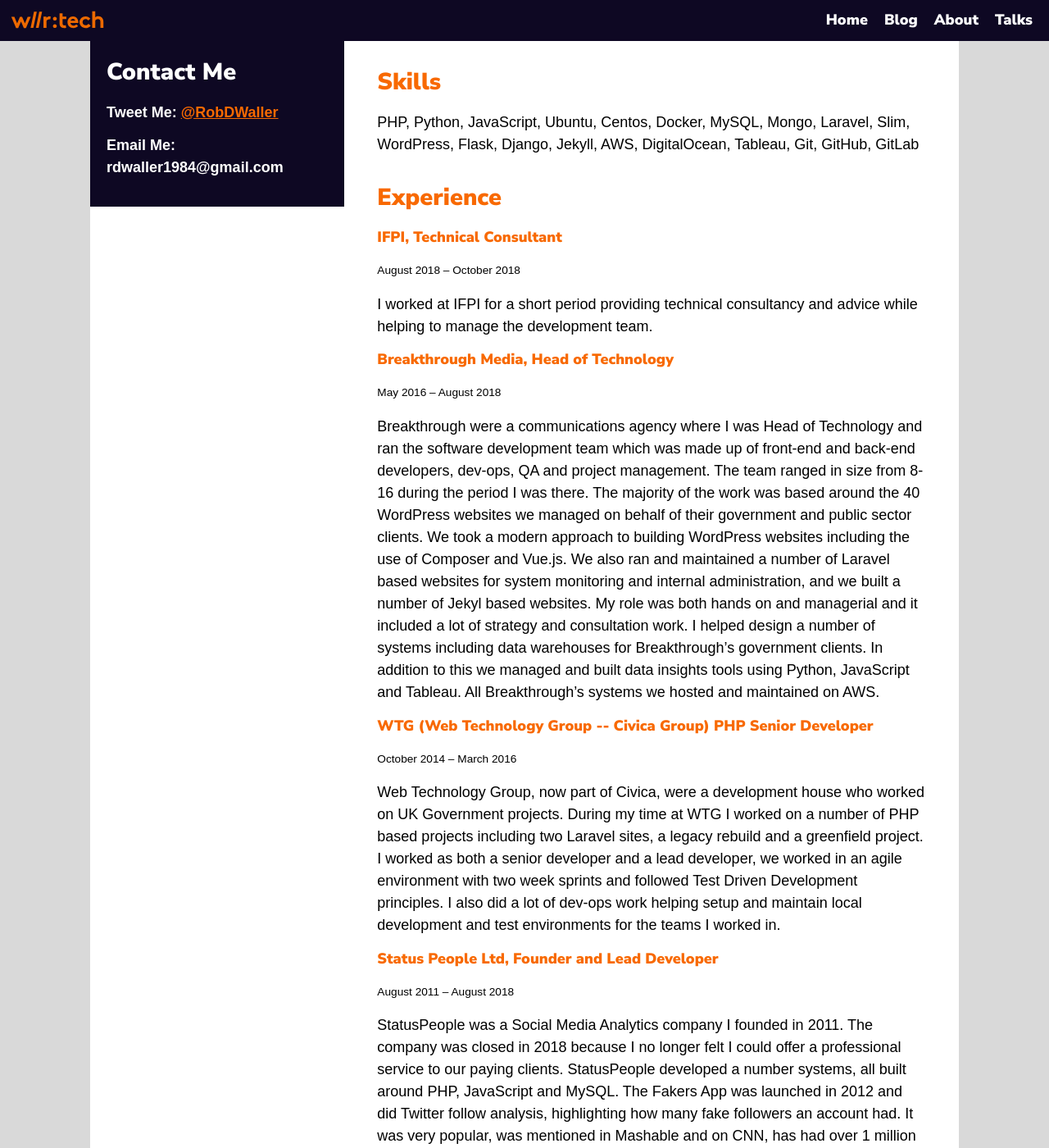
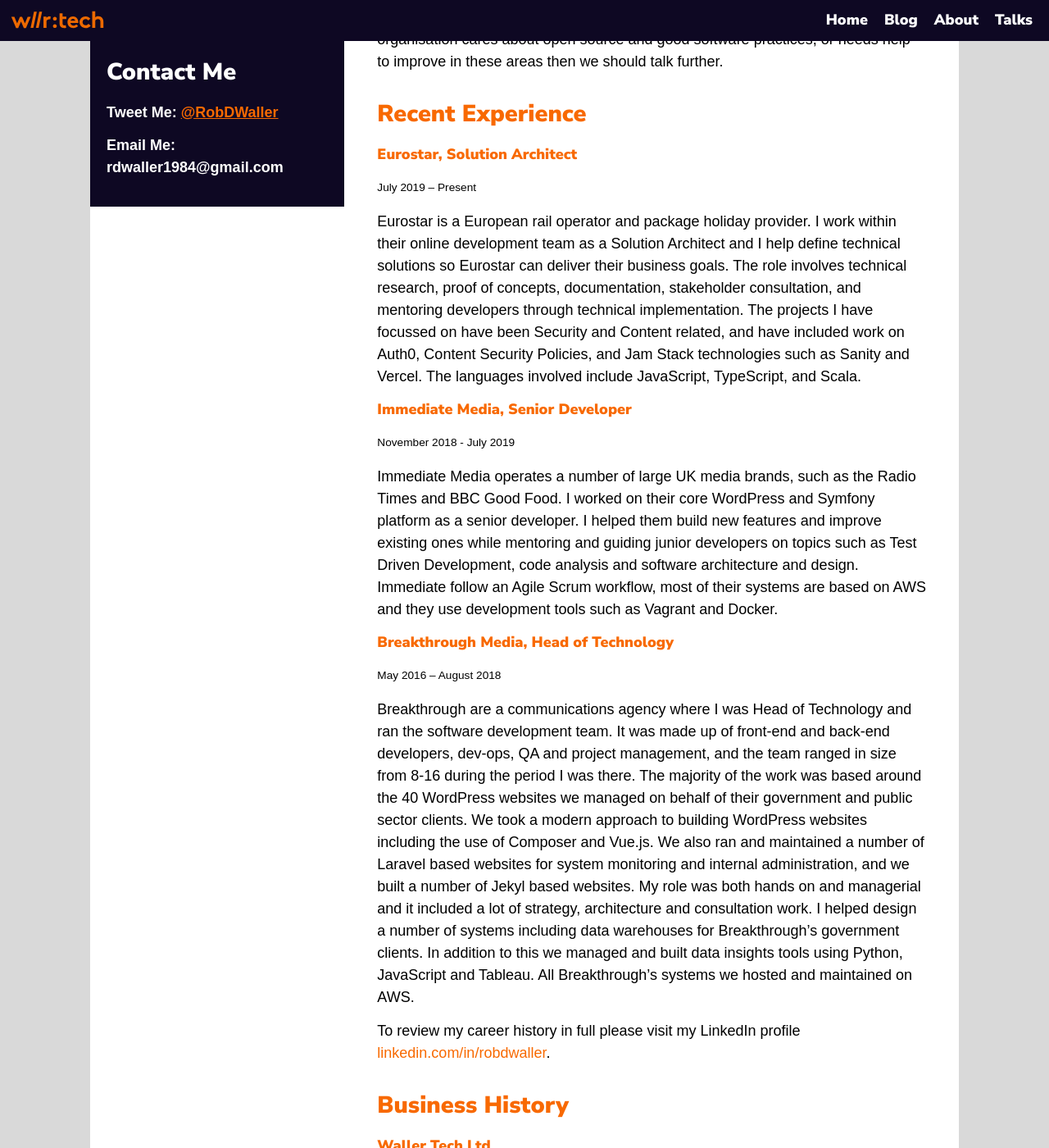
Before and after one commit to RobDWaller/robdwaller.github.io, a Jekyll site: the page built from about.html, in a window 1280 px wide and 1400 px high, scrolled down 778 px. Shown: the whole window at 82% size. Built offline with Jekyll 4.4.1, drawn with Linux system fonts in a browser that asks for light colours; some of the changed text lies outside the part shown.

Commit message:
Updated profile information on about page.

```diff
--- a/about.html
+++ b/about.html
@@ -5,64 +5,103 @@
 description: Personal statement, skills and experience for software developer Rob Waller
 ---
 <h1>About</h1>
-<h2>Personal Statement</h2>
-<p>I am a senior software developer and manager with nearly a decade and a half of experience. I have strong skills in PHP, JavaScript and Python along with a lot of dev-ops experience including Docker. In addition, I have worked with database technologies including MySQL, Mongo, Redis, Elastic and SQL Server. I am also a proponent of Test Driven Development, SOLID principles and maintain a number of Open Source projects.</p>
-<p>I have recently moved back into contracting but previously was the Head of Technology at Breakthrough Media where I ran a team of software developers, project managers and QAs. The work focused on web technologies such as WordPress, Laravel, Vue.js, and Jekyll, along with data insights work based on Tableau, Python and JavaScript.</p>
-<p>Before Breakthrough Media I worked as a freelance software developer for a number of agencies. This includes BBH, Wolff Olins, WTG and WebCredible. The work ranged from private to public sector and had a focus on areas such as digital marketing and web development. Along with this I ran my own business which found success in 2012 / 13 when I released a social media analytics app that has been used by over one million people.</p>
-<p>I have strong communication skills, have presented talks regularly in both business and public settings. And while at WebCredible I spent four years running their HTML and CSS training courses.</p>
-<p><a href="/cv.pdf">Download My CV</a></p>
-<h2>Skills</h2>
-<p>PHP, Python, JavaScript, Ubuntu, Centos, Docker, MySQL, Mongo, Laravel, Slim, WordPress, Flask, Django, Jekyll, AWS, DigitalOcean, Tableau, Git, GitHub, GitLab</p>
-<h2>Experience</h2>
-<h4>IFPI, Technical Consultant</h4>
-<small>August 2018 – October 2018</small>
-<p>I worked at IFPI for a short period providing technical consultancy and advice while helping to manage the development team.</p>
+<p>Good software is easy to understand, well tested and secure. I am a software
+    developer with 15 years of experience who likes to work with and mentor
+    developers and teams on how they can improve their code quality and security
+    so they can produce better software.</p>
+<p>I have experience with various languages including PHP, JavaScript, Rust and
+    TypeScript. If you review my open source contributions you will see I have a
+    great deal of experience with test frameworks, code analysis, documentation
+    and automation. I’ve also written on these topics in detail and given numerous
+    talks to user groups and conferences.</p>
+<ul>
+    <li><a href="https://github.com/RobDWaller">github.com/RobDWaller</a></li>
+    <li><a href="https://rbrt.wllr.info/blog">rbrt.wllr.info/blog</a></li>
+    <li><a href="https://rbrt.wllr.info/talks">rbrt.wllr.info/talks</a></li>
+</ul>
+<p>Much of the work I have carried out has had a focus on security, and you can
+    see from my open source work I have made contributions to security features
+    such as JSON Web Tokens and Content Security Policies.</p>
+<p>During my career I’ve worked with numerous organisations, big and small,
+    including Eurostar, Immediate Media, Breakthrough Media, The Ministry of
+    Justice, the Home Office and many more. I’ve fulfilled roles ranging from
+    senior developer, technical consultant, architect and manager which provides
+    me with an in-depth understanding of the tech industry and the challenges
+    many organisations face.</p>
+<p>I believe I have a great deal of experience and insight to offer. So if your
+    organisation cares about open source and good software practices, or needs
+    help to improve in these areas then we should talk further.</p>
+<h2>Recent Experience</h2>
+<h4>Eurostar, Solution Architect</h4>
+<small>July 2019 – Present</small>
+<p>Eurostar is a European rail operator and package holiday provider. I work
+    within their online development team as a Solution Architect and I help
+    define technical solutions so Eurostar can deliver their business goals. The
+    role involves technical research, proof of concepts, documentation,
+    stakeholder consultation, and mentoring developers through technical
+    implementation. The projects I have focussed on have been Security and
+    Content related, and have included work on Auth0, Content Security Policies,
+    and Jam Stack technologies such as Sanity and Vercel. The languages involved
+    include JavaScript, TypeScript, and Scala.</p>
+<h4>Immediate Media, Senior Developer</h4>
+<small>November 2018 - July 2019</small>
+<p>Immediate Media operates a number of large UK media brands, such as the Radio
+    Times and BBC Good Food. I worked on their core WordPress and Symfony
+    platform as a senior developer. I helped them build new features and improve
+    existing ones while mentoring and guiding junior developers on topics such
+    as Test Driven Development, code analysis and software architecture and
+    design. Immediate follow an Agile Scrum workflow, most of their systems are
+    based on AWS and they use development tools such as Vagrant and Docker.</p>
 <h4>Breakthrough Media, Head of Technology</h4>
 <small>May 2016 – August 2018</small>
-<p>Breakthrough were a communications agency where I was Head of Technology and ran the software development team which was made up of front-end and back-end developers, dev-ops, QA and project management. The team ranged in size from 8-16 during the period I was there. The majority of the work was based around the 40 WordPress websites we managed on behalf of their government and public sector clients. We took a modern approach to building WordPress websites including the use of Composer and Vue.js. We also ran and maintained a number of Laravel based websites for system monitoring and internal administration, and we built a number of Jekyl based websites. My role was both hands on and managerial and it included a lot of strategy and consultation work. I helped design a number of systems including data warehouses for Breakthrough’s government clients. In addition to this we managed and built data insights tools using Python, JavaScript and Tableau. All Breakthrough’s systems we hosted and maintained on AWS.</p>
-<h4>WTG (Web Technology Group -- Civica Group) PHP Senior Developer</h4>
-<small>October 2014 – March 2016</small>
-<p>Web Technology Group, now part of Civica, were a development house who worked on UK Government projects. During my time at WTG I worked on a number of PHP based projects including two Laravel sites, a legacy rebuild and a greenfield project. I worked as both a senior developer and a lead developer, we worked in an agile environment with two week sprints and followed Test Driven Development principles. I also did a lot of dev-ops work helping setup and maintain local development and test environments for the teams I worked in.</p>
-<h4>Status People Ltd, Founder and Lead Developer</h4>
+<p>Breakthrough are a communications agency where I was Head of Technology and
+    ran the software development team. It was made up of front-end and back-end
+    developers, dev-ops, QA and project management, and the team ranged in size
+    from 8-16 during the period I was there. The majority of the work was based
+    around the 40 WordPress websites we managed on behalf of their government
+    and public sector clients. We took a modern approach to building WordPress
+    websites including the use of Composer and Vue.js. We also ran and
+    maintained a number of Laravel based websites for system monitoring and
+    internal administration, and we built a number of Jekyl based websites.
+    My role was both hands on and managerial and it included a lot of strategy,
+    architecture and consultation work. I helped design a number of systems
+    including data warehouses for Breakthrough’s government clients. In addition
+    to this we managed and built data insights tools using Python, JavaScript
+    and Tableau. All Breakthrough’s systems we hosted and maintained on AWS.</p>
+<p>To review my career history in full please visit my LinkedIn profile
+    <a href"https://www.linkedin.com/in/robdwaller/">
+        linkedin.com/in/robdwaller</a>.</p>
+<h2>Business History</h2>
+<h4>Waller Tech Ltd</h4>
+<small>October 2018 – Present</small>
+<p>Wllr:Tech is focused on providing organisations with services around code
+    quality and security. The aim is to help organisations improve the software
+    and products they produce so less money is wasted on maintenance issues and
+    more revenue is generated from users. Services provided include training,
+    consultation and implementation help.</p>
+<h4>Status People Ltd</h4>
 <small>August 2011 – August 2018</small>
-<p>StatusPeople was a Social Media Analytics company I founded in 2011. The company was closed in 2018 because I no longer felt I could offer a professional service to our paying clients. StatusPeople developed a number systems, all built around PHP, JavaScript and MySQL. The Fakers App was launched in 2012 and did Twitter follow analysis, highlighting how many fake followers an account had. It was very popular, was mentioned in Mashable and on CNN, has had over 1 million users and was still generating incoming when StatusPeople was shut down in 2018. The Fakers App is now run as a free to use Open Source project and is hosted and maintained on Digital Ocean. The Social Analytics platform allowed marketers to interact with their social media channels and track user interaction. This website was sold to another company in late 2013. My time running my business and supporting my own systems taught me a great deal about coding, dev-ops and database management as I had to build and maintain everything myself. Along with the business of technology and the contract law which sits around it.</p>
-<h2>StatusPeople.com and Fakers App</h2>
-<p>In 2011 I started my own social media analytics company. In 2012 I launched the <a href="https://fakers.statuspeople.com" target="_blank">Fakers App</a>, it has been very successful and been used by over one million people. It was also mentioned in the media across the world including <a href="http://mashable.com/2012/08/22/twitter-facebook-fake-followers/" target="_blank">Mashable</a> along with an interview on <a href="http://edition.cnn.com/video/?hpt=hp_c2#/video/tech/2012/08/27/unmasking-fake-twitter-accounts.cnn" target="_blank">CNN</a>.</p>
-<p>During 2013 I sold half of the business to a larger company, but I still run the Fakers App.</p>
-<h3>Media</h3>
-<h4>Forbes</h4>
-<small>Jan 7th 2014</small>
-<p><a href="http://www.forbes.com/sites/johngreathouse/2014/01/07/the-cost-social-media-fame-in-2014-about-6800/?utm_campaign=forbestwittersf&utm_source=twitter&utm_medium=social" target="_blank">Forbes</a> gave us a mention in their article about social media fame and how much it costs.</p>
-<h4>USA Today</h4>
-<small>Jan 5th 2014</small>
-<p><a href="http://www.usatoday.com/story/money/business/2014/01/05/selling-social-media-clicks-becomes-big-business/4327905/" target="_blank">USA Today</a> mention StatusPeople in their article regarding Social Media click farms.</p>
-<h4>NDTV</h4>
-<small>Apr 13th 2013</small>
-<p><a href="http://www.ndtv.com/video/player/truth-vs-hype/truth-vs-hype-the-political-network/271382" target="_blank">NDTV</a> interview me for their progamme on Fake Social Meida and Politics, about 11 mins in.</p>
-<h4>New York Times</h4>
-<small>Apr 5th 2013</small>
-<p><a href="http://bits.blogs.nytimes.com/2013/04/05/fake-twitter-followers-becomes-multimillion-dollar-business/?_php=true&_type=blogs&_r=0" target="_blank">The New York Times</a> mention StatusPeople in their article about how Fake Followers, Likes and Views on Social Media has become a multi-million dollar industry.</p>
-<h4>BBC Spain</h4>
-<small>Nov 8th 2012</small>
-<p><a href="http://www.bbc.co.uk/mundo/noticias/2012/11/121107_elecciones_obama_usa2012_nate_silver_dp.shtml" target="_blank">BBC Spain</a> asked me for my opinion on Nate Silver and his work on big data in relation to the US Elections. You might need to use Google Translate for this one.</p>
-<h4>Evening Standard</h4>
-<small>Oct 15th 2012</small>
-<p>I was interviewed by the <a href="http://www.standard.co.uk/lifestyle/london-life/how-fake-are-your-twitter-followers-8211517.html" target="_blank">Evening Standard</a> in relation to Fake Followers on Twitter and my Fakers App.</p>
-<h4>BBC Radio 4</h4>
-<small>Sep 3rd 2012</small>
-<p>I appeared on <a href="http://www.bbc.co.uk/radio/player/b01mc0zw" target="_blank">BBC Radio 4 show You and Yours</a> to discuss social media spam. I appear about 7 minutes in.</p>
-<h4>CNN</h4>
-<small>August 27th 2012</small>
-<p>I appeared on <a href="http://edition.cnn.com/video/?hpt=hp_c2#/video/tech/2012/08/27/unmasking-fake-twitter-accounts.cnn" target="_blank">CNN</a> to discuss fake and spam followers on Twitter.</p>
-<h4>New York Times</h4>
-<small>August 22nd 2012</small>
-<p>I was interviewed and mentioned in the <a href="http://www.nytimes.com/2012/08/23/fashion/twitter-followers-for-sale.html?_r=0" target="_blank">New York Times</a> in relation to the Fake Followers Apps.</p>
-<h4>Mashable</h4>
-<small>August 22nd 2012</small>
-<p>The Fakers App got a mention in <a href="http://mashable.com/2012/08/22/twitter-facebook-fake-followers/" target="_blank">Mashable</a>.</p>
-<h4>FastCompany</h4>
-<small>August 13th 2012</small>
-<p>The Fakers App got a mention in <a href="http://www.fastcompany.com/3000359/buying-twitter-followers-beware-statuspeople-service-exposes-social-medias-black-market" target="_blank">FastCompany</a>.</p>
-<h4>The Telegraph</h4>
-<small>July 25th 2012</small>
-<p>The Fakers App got a mention in <a href="http://www.telegraph.co.uk/technology/twitter/9426007/Louise-Mensch-gains-40000-robot-Twitter-followers.html" target="_blank">The Telegraph</a> in relation to former MP Louis Mensch's Twitter follower problems.</p>
+<p>StatusPeople was a Social Media Analytics company I founded in 2011. The
+    company was closed in 2018 because I no longer felt I could offer a
+    professional service to our paying clients. StatusPeople developed a number
+    systems, all built around PHP, JavaScript and MySQL. The main tool was a
+    Social Analytics platform which allowed marketers to interact with their
+    social media channels and track user interaction. This platform was sold to
+    another company in late 2013.</p>
+<p>The most successful product though was The Fakers App which was launched in
+    2012 and did Twitter follow analysis, highlighting how many fake followers
+    an account had. It was very popular, was mentioned in Mashable and on CNN,
+    had 1.5 million users and was still generating incoming when StatusPeople
+    was shut down in 2018. The
+    <a href="https://fakers.statuspeople.com">Fakers App</a> was run as a free
+    service for a further two years and was
+    <a href="https://rbrt.wllr.info/2020/02/28/closing-down-fakers-app.html">
+        closed down</a> in early 2020. All the code for the App was open sourced
+        on GitHub so others could make use of some of the ideas
+        contained within.</p>
+    <p>My time running StatusPeople and supporting my own
+    systems taught me a great deal about coding, dev-ops and database management
+    as I had to build and maintain everything myself. It also taught me a lot
+    about the business of technology and the contract law which sits
+    around it.</p>
+<p><a href="/fakers-app.html">Read more about the Fakers App</a></p>
```
